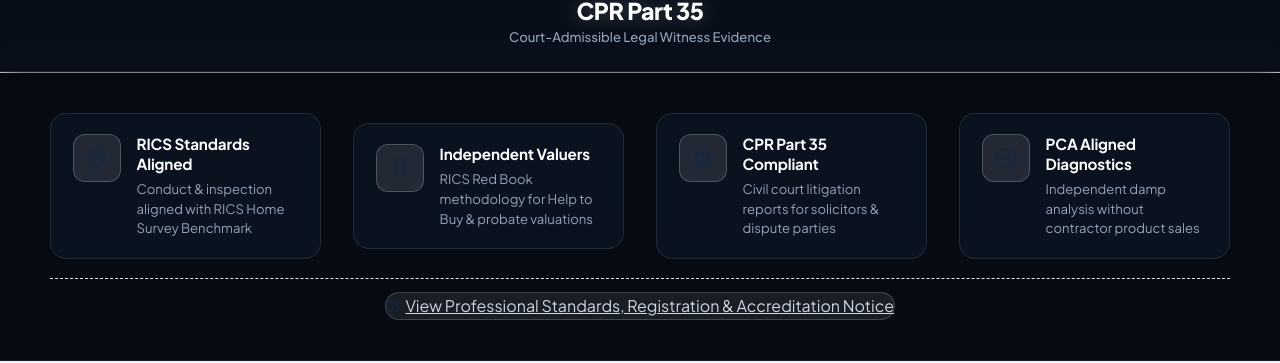
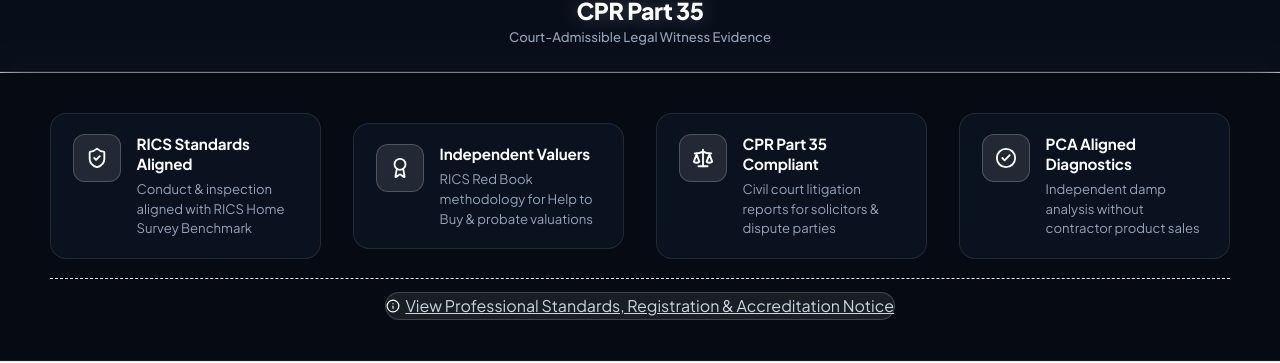
Before and after one commit to AKRITIKUSHWAHA/properitygroup, a React (Vite) app: page / in a window 1280 px wide. Shown: the part 1231-1594 px from the top of the page. Built offline with nearby package versions, Linux system fonts and the light colour scheme; a web font is replaced by a local one.

Commit message:
fix(credentials): make credentials banner icons bright white and visible

```diff
--- a/src/components/common/CredentialsBanner.jsx
+++ b/src/components/common/CredentialsBanner.jsx
@@ -15,7 +15,7 @@ export function CredentialsBanner() {
           {/* RICS Standard */}
           <div className="credential-item">
             <div className="credential-icon" aria-hidden="true">
-              <ShieldCheck size={22} className="text-gold" />
+              <ShieldCheck size={22} className="text-white" style={{ color: '#FFFFFF' }} />
             </div>
             <div className="credential-content">
               <div className="credential-title">RICS Standards Aligned</div>
@@ -26,7 +26,7 @@ export function CredentialsBanner() {
           {/* Independent Red Book Valuers */}
           <div className="credential-item">
             <div className="credential-icon" aria-hidden="true">
-              <Award size={22} className="text-gold" />
+              <Award size={22} className="text-white" style={{ color: '#FFFFFF' }} />
             </div>
             <div className="credential-content">
               <div className="credential-title">Independent Valuers</div>
@@ -37,7 +37,7 @@ export function CredentialsBanner() {
           {/* CPR Part 35 Litigation */}
           <div className="credential-item">
             <div className="credential-icon" aria-hidden="true">
-              <Scale size={22} className="text-gold" />
+              <Scale size={22} className="text-white" style={{ color: '#FFFFFF' }} />
             </div>
             <div className="credential-content">
               <div className="credential-title">CPR Part 35 Compliant</div>
@@ -48,7 +48,7 @@ export function CredentialsBanner() {
           {/* PCA Moisture Standards */}
           <div className="credential-item">
             <div className="credential-icon" aria-hidden="true">
-              <CheckCircle2 size={22} className="text-gold" />
+              <CheckCircle2 size={22} className="text-white" style={{ color: '#FFFFFF' }} />
             </div>
             <div className="credential-content">
               <div className="credential-title">PCA Aligned Diagnostics</div>
@@ -64,7 +64,7 @@ export function CredentialsBanner() {
             onClick={() => setShowModal(true)}
             className="credentials-notice-btn"
           >
-            <Info size={14} aria-hidden="true" className="text-gold" />
+            <Info size={14} aria-hidden="true" className="text-white" style={{ color: '#CBD5E1' }} />
             <span>View Professional Standards, Registration &amp; Accreditation Notice</span>
           </button>
         </div>
```
Also changed, not shown: src/styles/components.css.
